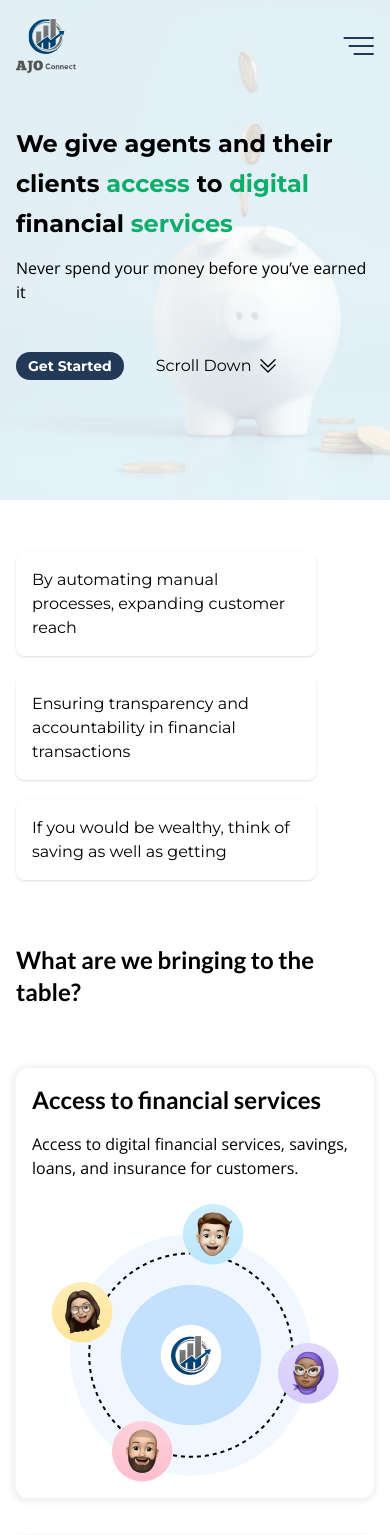
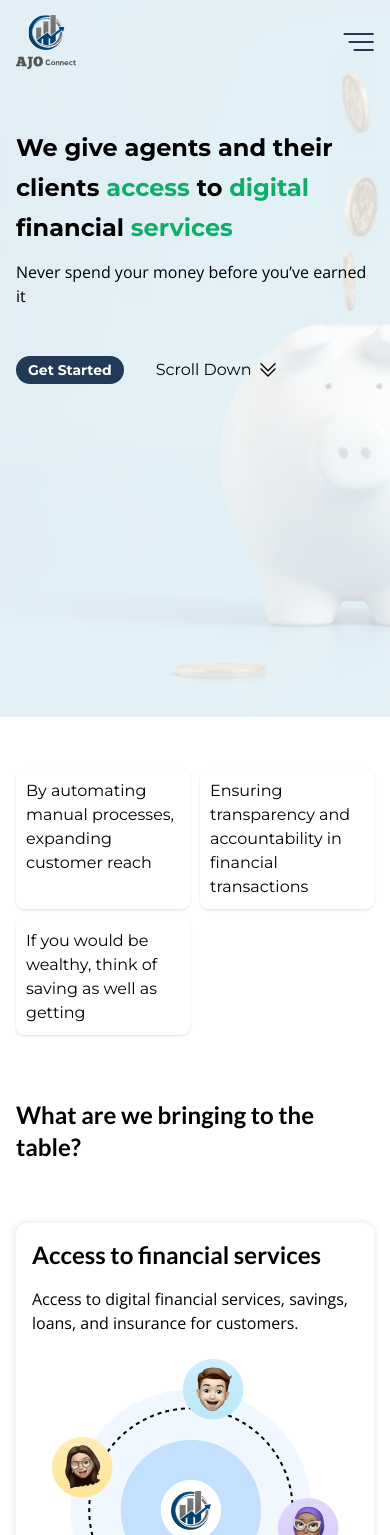
Before and after one commit to CodeBstack/swidex-website, a Next.js app: page / in a window 390 px wide. Shown: the top 1535 px of the page. Built offline with nearby package versions, Linux system fonts and the light colour scheme.

Commit message:
fix: design

```diff
--- a/src/pages/index.jsx
+++ b/src/pages/index.jsx
@@ -1,15 +1,90 @@
 
 
+import { useEffect, useState } from "react";
 import Footer from "./scenes/Footer";
 import HeroSection from "./scenes/HeroSection";
 import WhatWeOfferSection from "./scenes/WhatWeOfferSection";
 import WhereDoYouFallSection from "./scenes/WhereDoYouFall";
+import MenuIcon from "../components/Vectors/MenuIcon";
+import CloseMenuIcon from "../components/Vectors/CloseMenuIcon";
+import LogoIcon from "../components/Vectors/LogoIcon";
+import Link from "next/link";
 
 
 
 export default function Home() {
+  const [isNavOpened, setIsNavOpened] = useState(false)
+  const [navBg, setNavBg] = useState(false);
+
+  useEffect(() => {
+    const handleScrollButtonVisibility = () => {
+      window.pageYOffset > 300
+        ? setNavBg(true)
+        : setNavBg(false);
+    };
+
+    window.addEventListener(
+      'scroll',
+      handleScrollButtonVisibility
+    );
+
+    return () => {
+      window.removeEventListener(
+        'scroll',
+        handleScrollButtonVisibility
+      );
+    };
+  }, []);
+
   return (
     <div className="max-w-[1750px] mx-auto">
+      <nav className={`xl:hidden fixed px-4 sm:px-6 md:px-10 xl:px-[100px] ${navBg && 'bg-[#ffffff] shadow'} z-[10] w-full top-0 flex justify-between items-center py-3 md:py-4 lg:py-[24px]`}>
+        <Link href='/' className="  flex-1 pt[37px]">
+          <LogoIcon width={'60'} height={'60'} />
+        </Link>
+        <div className="flex-1 hidden md:flex justify-between  pt[51px] pb[46px] ">
+          <a href='#' className="text-base md:text-xl font-medium text-primary">About</a>
+          <a href='#' className="text-base md:text-xl font-medium text-primary">Features</a>
+          <a href='#' className="text-base md:text-xl font-medium text-primary">Contact Us</a>
+        </div>
+
+        <button
+          className='flex md:hidden'
+          onClick={() => setIsNavOpened(true)}
+        >
+          <MenuIcon />
+        </button>
+
+        {/* MOBILE NAV SIDEBAR */}
+        <aside
+          className={`flex md:hidden px-[7%] transition-all duration-500 flex-col items-center z-[999] fixed top-0 h-screen bg-primary ${isNavOpened
+            ? 'right-0 w-[70%]'
+            : '-right-[100vw]'
+            } `}
+        >
+          <button
+            className='absolute top-12 right-[4.5%]'
+            onClick={() => setIsNavOpened(false)}
+          >
+            <CloseMenuIcon />
+          </button>
+
+          <div className="w-full flex mt-[200px] text-base text-white-1 mb12 gap-6 flex-col text-center">
+            {NavLinks.map((navlink, i) => (
+              <a
+                key={i}
+                className="hover:bg-white hover:text-primary py-2 rounded-[8px]"
+                href='#'
+                onClick={() => setIsNavOpened(false)}
+              >
+                {navlink.title}
+              </a>
+            ))}
+          </div>
+
+        </aside>
+      </nav>
+
       <HeroSection />
       <WhatWeOfferSection />
       <WhereDoYouFallSection />
@@ -17,3 +92,10 @@ export default function Home() {
     </div>
   )
 }
+
+
+const NavLinks = [
+  { id: 1, title: 'About Us' },
+  { id: 2, title: 'Features' },
+  { id: 3, title: 'Contact Us' },
+]
--- a/src/pages/scenes/HeroSection.jsx
+++ b/src/pages/scenes/HeroSection.jsx
@@ -8,60 +8,14 @@ import LogoIcon2 from '../../components/Vectors/LogoIcon2';
 import Link from 'next/link';
 
 const HeroSection = () => {
-    const [isNavOpened, setIsNavOpened] = useState(false)
 
     return (
         <>
             {/* SHOWS ONLY ON SCREENS LOWER THAN 1280PX */}
-            <main className="h-4/5 md:min-h-screen bg-header-bg bg-cover bg-no-repeat px-4 sm:px-6 md:px-10 xl:px-[100px] pb-10 md:pb-20 xl:hidden">
-                <nav className="sticky w-full top-0 flex justify-between items-center py-4 lg:py-[37px]">
-                    <Link href='/' className="  flex-1 pt[37px]">
-                        <LogoIcon width={'60'} height={'60'}/>
-                    </Link>
-                    <div className="flex-1 hidden md:flex justify-between  pt[51px] pb[46px] ">
-                        <a href='#' className="text-base md:text-xl font-medium text-primary">About</a>
-                        <a href='#' className="text-base md:text-xl font-medium text-primary">Features</a>
-                        <a href='#' className="text-base md:text-xl font-medium text-primary">Contact Us</a>
-                    </div>
+            <main className="h-[85vh] md:min-h-screen bg-header-bg bg-cover bg-no-repeat px-4 sm:px-6 md:px-10 xl:px-[100px] pb-10 md:pb-20 xl:hidden">
 
-                    <button
-                        className='flex md:hidden'
-                        onClick={() => setIsNavOpened(true)}
-                    >
-                        <MenuIcon />
-                    </button>
 
-                    {/* MOBILE NAV SIDEBAR */}
-                    <aside
-                        className={`flex md:hidden px-[7%] transition-all duration-500 flex-col items-center z-[999] fixed top-0 h-screen bg-primary ${isNavOpened
-                            ? 'right-0 w-[70%]'
-                            : '-right-[100vw]'
-                            } `}
-                    >
-                        <button
-                            className='absolute top-12 right-[4.5%]'
-                            onClick={() => setIsNavOpened(false)}
-                        >
-                            <CloseMenuIcon />
-                        </button>
-
-                        <div className="w-full flex mt-[200px] text-base text-white-1 mb12 gap-6 flex-col text-center">
-                            {NavLinks.map((navlink, i) => (
-                                <a
-                                    key={i}
-                                    className="hover:bg-white hover:text-primary py-2 rounded-[8px]"
-                                    href='#'
-                                    onClick={() => setIsNavOpened(false)}
-                                >
-                                    {navlink.title}
-                                </a>
-                            ))}
-                        </div>
-
-                    </aside>
-                </nav>
-
-                <div className="flex flex-col mt-8 mb-20 lg:flex-row">
+                <div className="flex flex-col justify-center lg:items-center pt-32 pb-20 lg:flex-row">
                     <div className="text mt8 flex-1">
                         <h2 className="font-bold text-2xl sm:text-[48px] leading-[40px] sm:leading-[56px] lgtext-[54px] text-black w-full max-w-[687px]">
                             We give agents and their clients {" "}
@@ -193,10 +147,3 @@ const HeroSection = () => {
 }
 
 export default HeroSection
-
-
-const NavLinks = [
-    { id: 1, title: 'About Us' },
-    { id: 2, title: 'Features' },
-    { id: 3, title: 'Contact Us' },
-]
--- a/src/pages/scenes/WhatWeOfferSection.jsx
+++ b/src/pages/scenes/WhatWeOfferSection.jsx
@@ -10,17 +10,17 @@ const WhatWeOfferSection = () => {
                 <div className="hidden -mt-[79px] font-Lato translate-x-[0%] h-[158px] font-semibold text-[34px] xl:flex justify-center items-center w-full max-w-[987px] mx-auto rounded-[30px] bg-what-we-are-bringing-section bg-cover text-black">
                     What are we bringing to the table?
                 </div>
-                <div className="my-8 grid grid-cols-1 sm:grid-cols-2 mb-4 md:grid-cols-3 gap-5 lg:hidden">
-                    <p className="font-medium max-w-[300px] rounded-lg shadow bg-primay  p-4 text-base md:text-xl ">
+                <div className="my-8 grid grid-cols-2 sm:grid-cols-2 mb-4 md:grid-cols-3 gap-2.5 sm:gap-5 lg:hidden">
+                    <p className="font-medium max-w[300px] rounded-lg shadow bg-primay p-2.5 sm:p-4 text-base md:text-xl ">
                         By automating manual processes, expanding customer reach
                     </p>
 
 
-                    <p className="font-medium max-w-[300px] rounded-lg shadow bg-primay  p-4 text-base md:text-xl ">
+                    <p className="font-medium max-w[300px] rounded-lg shadow bg-primay p-2.5 sm:p-4 text-base md:text-xl ">
                         Ensuring transparency and accountability in financial transactions
                     </p>
 
-                    <p className="font-medium max-w-[300px] rounded-lg shadow bg-primay  p-4 text-base md:text-xl ">
+                    <p className="font-medium max-w[300px] rounded-lg shadow bg-primay p-2.5 sm:p-4 text-base md:text-xl ">
                         If you would be wealthy, think of saving as well as getting
                     </p>
                 </div>
--- a/src/pages/scenes/WhereDoYouFall/index.jsx
+++ b/src/pages/scenes/WhereDoYouFall/index.jsx
@@ -45,7 +45,7 @@ const WhereDoYouFallSection = () => {
                     </button>
                 </div>
 
-                <div className="flex-1 flex flex-col xl:flex-row gap-16 xl:gap-36 2xl:gap-[200px]">
+                <div className="flex-1 flex flex-col  xl:flex-row gap-16 xl:gap-36 2xl:gap-[200px]">
                     <div className="bg-download-bg self-center flex flex-col justify-center max-w-[700px] 2xl:max-w-[831px] h-[380px] lg:h-[564px] p-6 sm:p-10 md:p-16 xl:px-[84px] rounded-2xl md:rounded-[30px]">
                         <h3 className="font-normal text-2xl md:text-3xl lg:text-[42px] text-black mb-10">
                             <span className="font-bold">Download</span> {" "}
@@ -59,7 +59,7 @@ const WhereDoYouFallSection = () => {
                         </button>
                     </div>
 
-                    <div className="flex1 max-h-[550px] w-full self-center xl:self-end">
+                    <div className="flex1 max-h-[550px] self-center xl:self-end">
                         <img className='max-w-[460px] h-full' src='/images/mobile_app_3.png' alt='mobile_app' width={'100%'} height={'100%'} />
                     </div>
                 </div>
```
